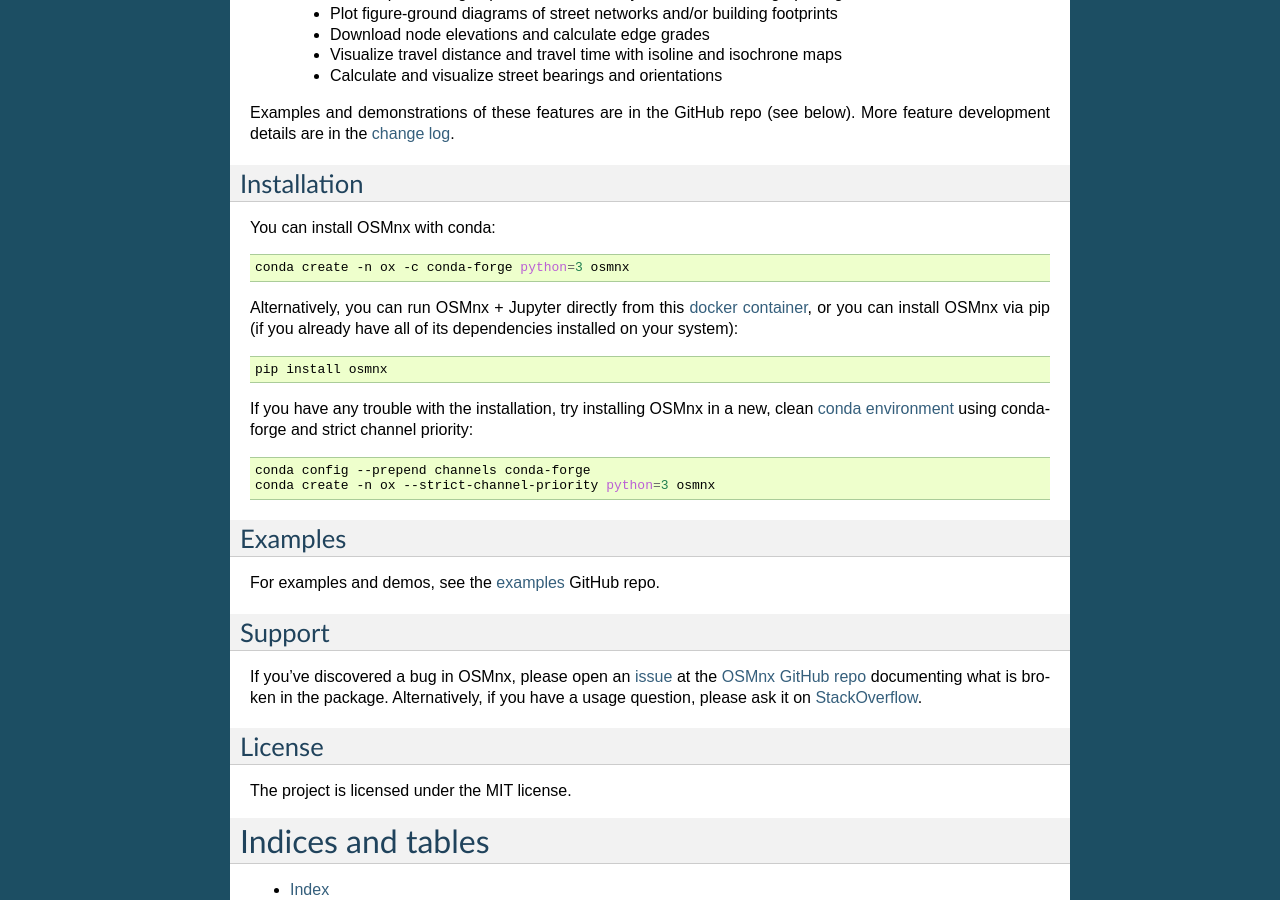
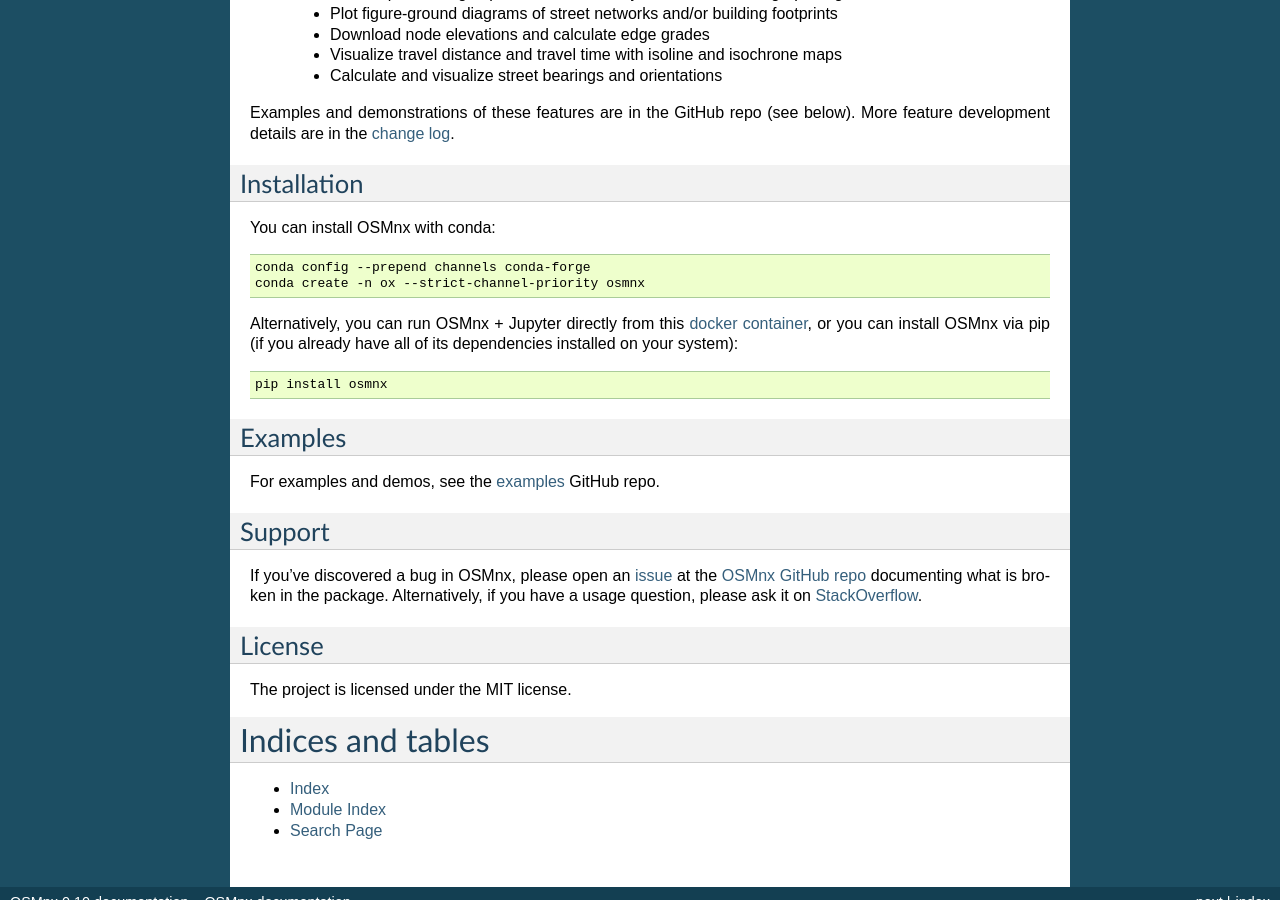
Before and after one commit to gboeing/osmnx, a Sphinx documentation site: the page built from docs/source/index.rst, in a window 1280 px wide and 900 px high, scrolled down 1010 px. Built offline with Sphinx 7.4.7, drawn with Linux system fonts in a browser that asks for light colours.

Commit message:
update install instructions

```diff
--- a/docs/source/index.rst
+++ b/docs/source/index.rst
@@ -48,20 +48,14 @@
 
 .. code-block:: shell
 
-    conda create -n ox -c conda-forge python=3 osmnx
+    conda config --prepend channels conda-forge
+    conda create -n ox --strict-channel-priority osmnx
 
 Alternatively, you can run OSMnx + Jupyter directly from this `docker container`_, or you can install OSMnx via pip (if you already have all of its dependencies installed on your system):
 
 .. code-block:: shell
 
     pip install osmnx
-
-If you have any trouble with the installation, try installing OSMnx in a new, clean `conda environment`_ using conda-forge and strict channel priority:
-
-.. code-block:: shell
-
-    conda config --prepend channels conda-forge
-    conda create -n ox --strict-channel-priority python=3 osmnx
 
 
 Examples
```
Also changed, not shown: README.md (+3 -2 lines).
